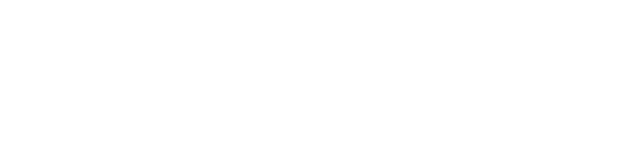
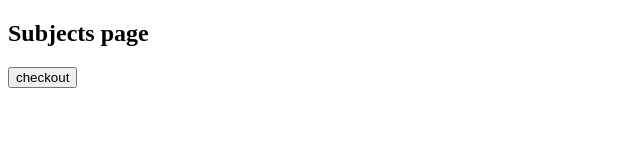
Before and after one commit to sammy-russom/Web-Course-work-1-, a plain HTML site: page index.html in a window 1280 px wide. Shown: the whole page, without its empty margins (0-640 px from the left). Drawn offline with nearby package versions, Linux system fonts and the light colour scheme.

Commit message:
updated html

```diff
--- a/index.html
+++ b/index.html
@@ -9,17 +9,30 @@
 </head>
 <body>
     <div id="app">
+        <section id="subject_page" v-if="can_showSubjects">
+            <h2>Subjects page</h2>
+            <button v-on:click="checkout">checkout</button>
+        </section>
+        <section id="cart_page" v-else>
 
+        </section>
     </div>
 </body>
 <script>
     var app = new Vue({
         el:"#app",
         computed:{
-
+            can_showSubjects(){
+                return this.showSubjects
+            }
         },
         methods:{
-
+            checkout(){
+                this.showSubjects = this.showSubjects ? false : true
+            }
+        },
+        data:{
+            showSubjects:true
         }
     })
 </script>
```
